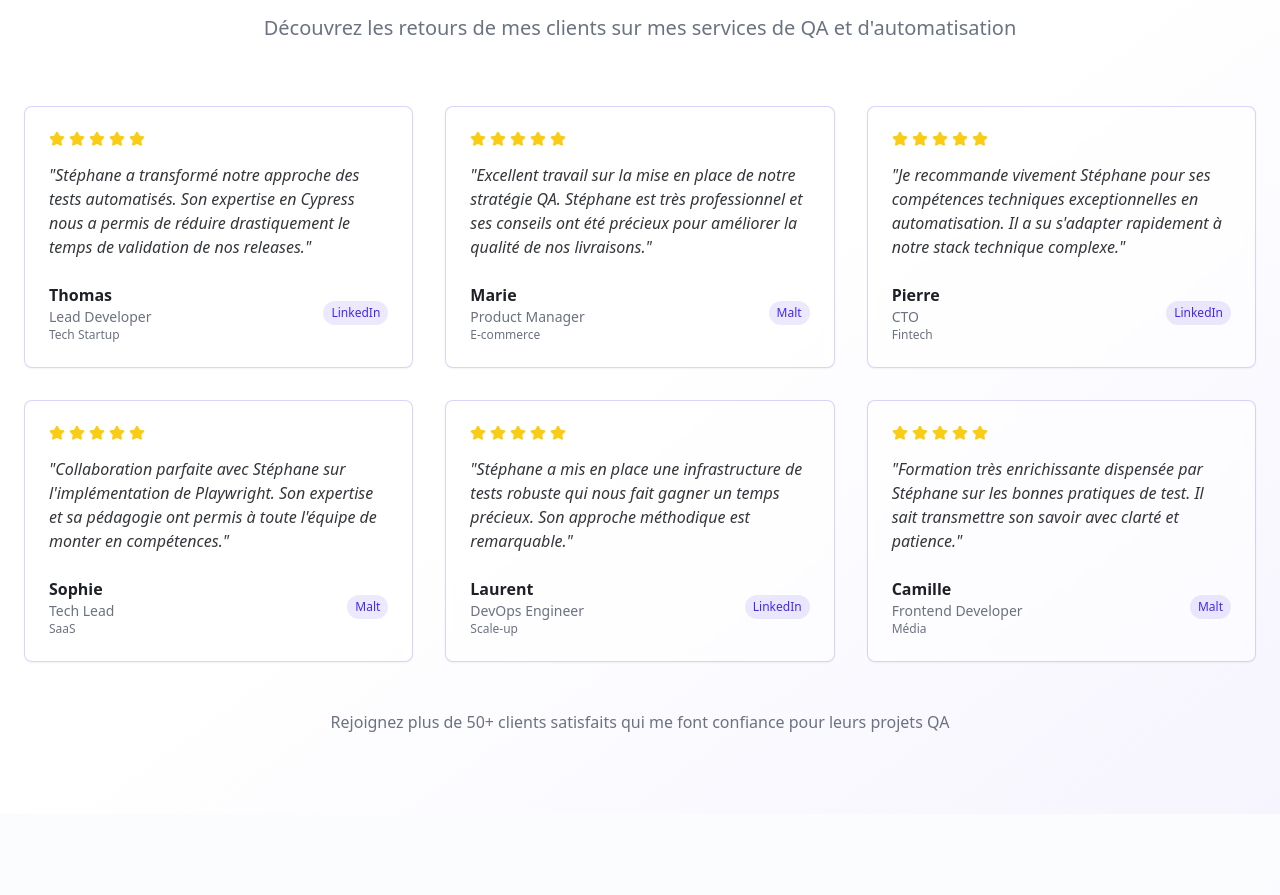
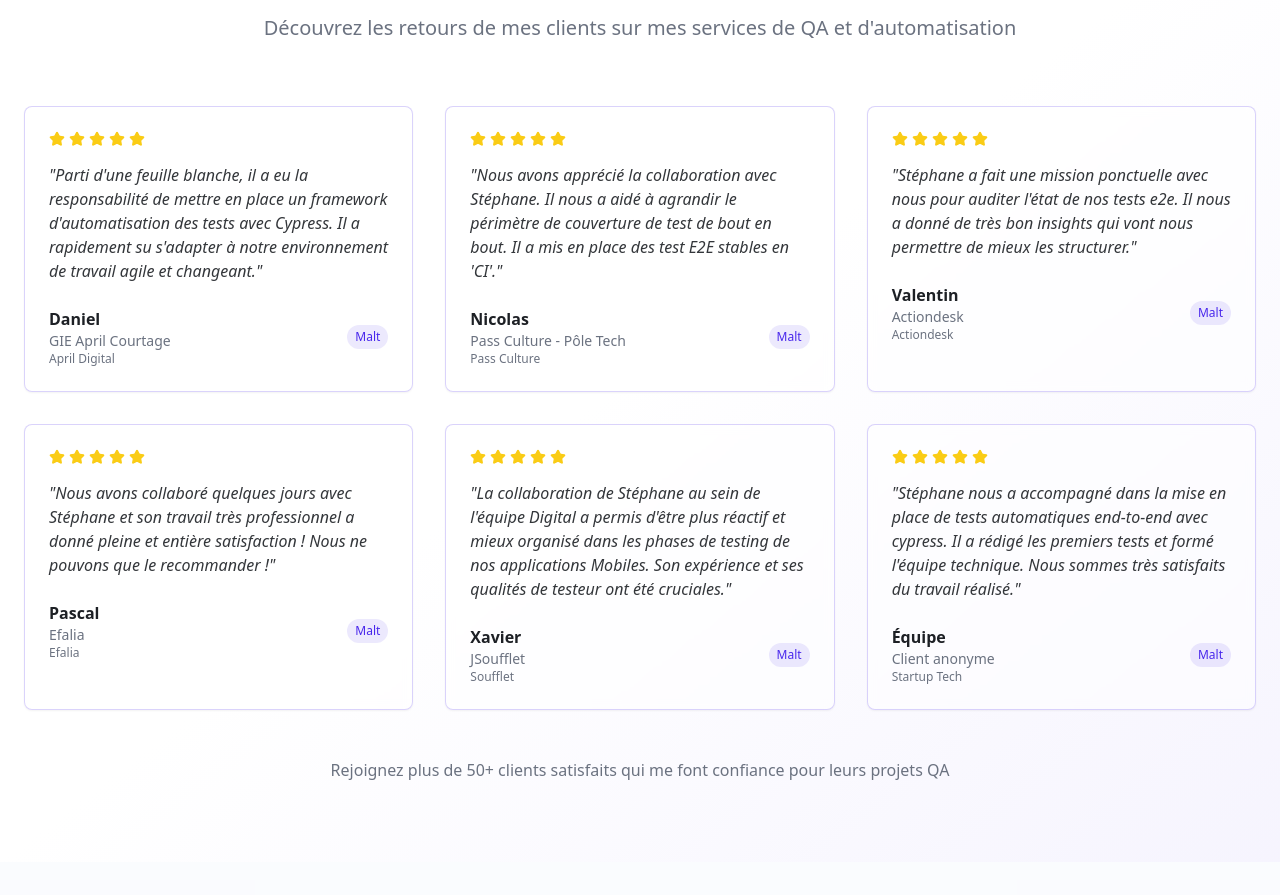
Before and after one commit to TestingIT-FR/qa-craftsmanship-hub, a React (Vite) app: page / in a window 1280 px wide. Shown: the part 5217-6112 px from the top of the page. Built offline with nearby package versions, Linux system fonts and the light colour scheme.

Commit message:
Corriger les témoignages clients
Utiliser les vrais prénoms et extraits de texte pour les témoignages clients, au lieu d'informations inventées.

```diff
--- a/src/components/Testimonials.tsx
+++ b/src/components/Testimonials.tsx
@@ -3,50 +3,50 @@ import { Card, CardContent } from "@/components/ui/card";
 
 const testimonials = [
   {
-    name: "Thomas",
-    role: "Lead Developer",
-    company: "Tech Startup",
-    content: "Stéphane a transformé notre approche des tests automatisés. Son expertise en Cypress nous a permis de réduire drastiquement le temps de validation de nos releases.",
-    rating: 5,
-    source: "LinkedIn"
-  },
-  {
-    name: "Marie",
-    role: "Product Manager",
-    company: "E-commerce",
-    content: "Excellent travail sur la mise en place de notre stratégie QA. Stéphane est très professionnel et ses conseils ont été précieux pour améliorer la qualité de nos livraisons.",
+    name: "Daniel",
+    role: "GIE April Courtage",
+    company: "April Digital",
+    content: "Parti d'une feuille blanche, il a eu la responsabilité de mettre en place un framework d'automatisation des tests avec Cypress. Il a rapidement su s'adapter à notre environnement de travail agile et changeant.",
     rating: 5,
     source: "Malt"
   },
   {
-    name: "Pierre",
-    role: "CTO",
-    company: "Fintech",
-    content: "Je recommande vivement Stéphane pour ses compétences techniques exceptionnelles en automatisation. Il a su s'adapter rapidement à notre stack technique complexe.",
-    rating: 5,
-    source: "LinkedIn"
-  },
-  {
-    name: "Sophie",
-    role: "Tech Lead",
-    company: "SaaS",
-    content: "Collaboration parfaite avec Stéphane sur l'implémentation de Playwright. Son expertise et sa pédagogie ont permis à toute l'équipe de monter en compétences.",
+    name: "Nicolas",
+    role: "Pass Culture - Pôle Tech",
+    company: "Pass Culture",
+    content: "Nous avons apprécié la collaboration avec Stéphane. Il nous a aidé à agrandir le périmètre de couverture de test de bout en bout. Il a mis en place des test E2E stables en 'CI'.",
     rating: 5,
     source: "Malt"
   },
   {
-    name: "Laurent",
-    role: "DevOps Engineer",
-    company: "Scale-up",
-    content: "Stéphane a mis en place une infrastructure de tests robuste qui nous fait gagner un temps précieux. Son approche méthodique est remarquable.",
+    name: "Valentin",
+    role: "Actiondesk",
+    company: "Actiondesk",
+    content: "Stéphane a fait une mission ponctuelle avec nous pour auditer l'état de nos tests e2e. Il nous a donné de très bon insights qui vont nous permettre de mieux les structurer.",
     rating: 5,
-    source: "LinkedIn"
+    source: "Malt"
   },
   {
-    name: "Camille",
-    role: "Frontend Developer",
-    company: "Média",
-    content: "Formation très enrichissante dispensée par Stéphane sur les bonnes pratiques de test. Il sait transmettre son savoir avec clarté et patience.",
+    name: "Pascal",
+    role: "Efalia",
+    company: "Efalia",
+    content: "Nous avons collaboré quelques jours avec Stéphane et son travail très professionnel a donné pleine et entière satisfaction ! Nous ne pouvons que le recommander !",
+    rating: 5,
+    source: "Malt"
+  },
+  {
+    name: "Xavier",
+    role: "JSoufflet",
+    company: "Soufflet",
+    content: "La collaboration de Stéphane au sein de l'équipe Digital a permis d'être plus réactif et mieux organisé dans les phases de testing de nos applications Mobiles. Son expérience et ses qualités de testeur ont été cruciales.",
+    rating: 5,
+    source: "Malt"
+  },
+  {
+    name: "Équipe",
+    role: "Client anonyme",
+    company: "Startup Tech",
+    content: "Stéphane nous a accompagné dans la mise en place de tests automatiques end-to-end avec cypress. Il a rédigé les premiers tests et formé l'équipe technique. Nous sommes très satisfaits du travail réalisé.",
     rating: 5,
     source: "Malt"
   }
```
